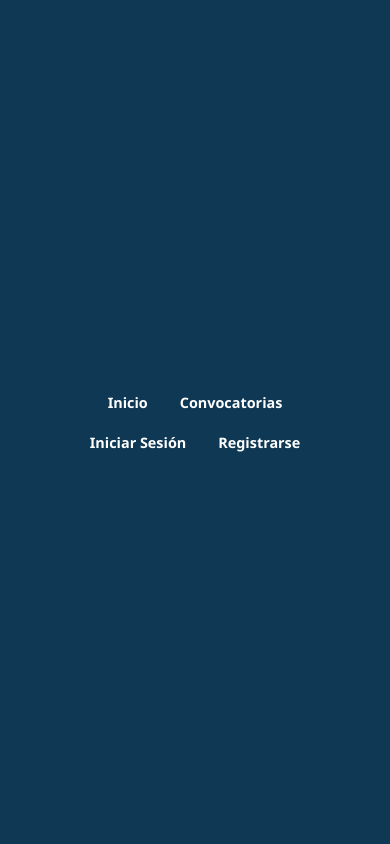
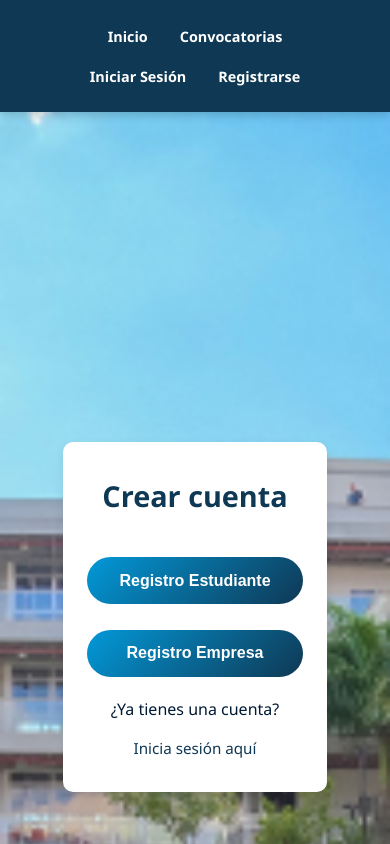
Before and after one commit to Yes-ID33/IngenieriaDeSoftwareGrupo2, a React (Vite) app in the folder client/: page /register in a window 390 px wide. Built offline with nearby package versions, Linux system fonts and the light colour scheme.

Commit message:
responsive del header y del perfil

```diff
--- a/client/src/styles/auth.css
+++ b/client/src/styles/auth.css
@@ -1,6 +1,7 @@
 /* Contenedor general */
 .authContainer {
   min-height: 100vh;
+  max-width: 720px;
   display: flex;
   align-items: center;
   justify-content: center;
@@ -14,7 +15,7 @@
   border-radius: var(--radius);
   box-shadow: var(--shadow);
   width: 100%;
-  max-width: 420px;
+  max-width: 650px;
   text-align: center;
 }
 
@@ -93,3 +94,10 @@
   font-weight: 600;
   margin: 0.8rem 0;
 }
+
+@media (max-width: 768px) {
+  .authCard {
+    max-width: 90%;
+    padding: 2rem 1.5rem;
+  }
+}
--- a/client/src/styles/header.css
+++ b/client/src/styles/header.css
@@ -12,9 +12,10 @@
   overflow: visible;
   position: fixed;
   top: 0;
+  left: 0;
+  right: 0;
+  width: 100%;
   z-index: 1000;
-  inset: 0;
-  width: 100vw;
   transition: height 0.3s ease;
 }
 
@@ -135,13 +136,14 @@
   transform: translateY(0);
 }
 
-/* Responsive */
 @media (max-width: 768px) {
   header {
     height: auto;
     flex-wrap: wrap;
     align-content: center;
     padding: 1rem;
+    max-height: 140px;
+    overflow-y: auto;
   }
 
   header .navLeft,
--- a/client/src/styles/index.css
+++ b/client/src/styles/index.css
@@ -100,12 +100,7 @@
   margin: 2rem 0 1rem 0;
   padding-bottom: 4rem;
 }
-@media (max-width: 768px) {
-  .optionsContainer {
-    flex-direction: column; /* en móviles se apilan */
-    align-items: center;
-  }
-}
+
 .firstpagesButtons {
   background: #fff;
   border: 1px solid color-mix(in srgb, var(--color-text) 10%, white 90%);
@@ -192,22 +187,6 @@
   color: white;
 }
 
-@media (max-width: 768px) {
-  footer {
-    position: relative;
-    height: auto;
-    padding: 1rem;
-  }
-}
-
-@media (max-width: 480px) {
-  footer a {
-    font-size: 0.85rem;
-    display: inline-block;
-    margin: 0.3rem;
-  }
-}
-
 /* Logo institucional */
 .logoUniversidad {
   max-width: 650px;
@@ -239,10 +218,26 @@
   margin: 0 auto;
   box-sizing: border-box;
 }
+
 @media (max-width: 768px) {
+  .optionsContainer {
+    flex-direction: column;
+    align-items: center;
+  }
+
+  .layoutContent {
+    padding-top: 120px; /* compensa header más alto */
+  }
+
   .contenidoTransparente {
-    max-width: 90%;   /* no tan ancho */
-    padding: 1rem;    /* menos padding */
+    max-width: 90%;
+    padding: 1rem;
+  }
+
+  footer {
+    position: relative;
+    height: auto;
+    padding: 1rem;
   }
 }
 
@@ -251,4 +246,10 @@
     padding: 1rem;
     border-radius: 6px;
   }
+
+  footer a {
+    font-size: 0.85rem;
+    display: inline-block;
+    margin: 0.3rem;
+  }
 }
```
